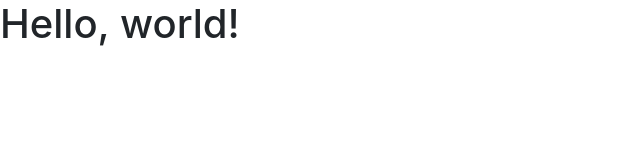
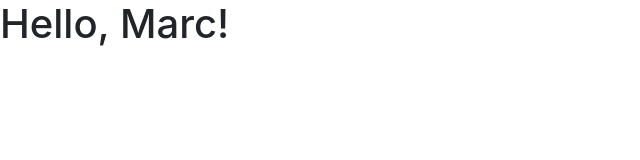
Before and after one commit to stephanefullstack/github-flow, a plain HTML site: page index.html in a window 1280 px wide. Shown: the full height of the page, 0-640 px from the left. Drawn offline with nearby package versions, Linux system fonts and the light colour scheme.

Commit message:
Thanks Marc

```diff
--- a/index.html
+++ b/index.html
@@ -8,7 +8,7 @@
     <title>Hello, world!</title>
   </head>
   <body>
-    <h1>Hello, world!</h1>
+    <h1>Hello, Marc!</h1>
 
     <script src="https://code.jquery.com/jquery-3.3.1.slim.min.js" integrity="sha384-q8i/X+965DzO0rT7abK41JStQIAqVgRVzpbzo5smXKp4YfRvH+8abtTE1Pi6jizo" crossorigin="anonymous"></script>
     <script src="https://cdnjs.cloudflare.com/ajax/libs/popper.js/1.14.3/umd/popper.min.js" integrity="sha384-ZMP7rVo3mIykV+2+9J3UJ46jBk0WLaUAdn689aCwoqbBJiSnjAK/l8WvCWPIPm49" crossorigin="anonymous"></script>
```
